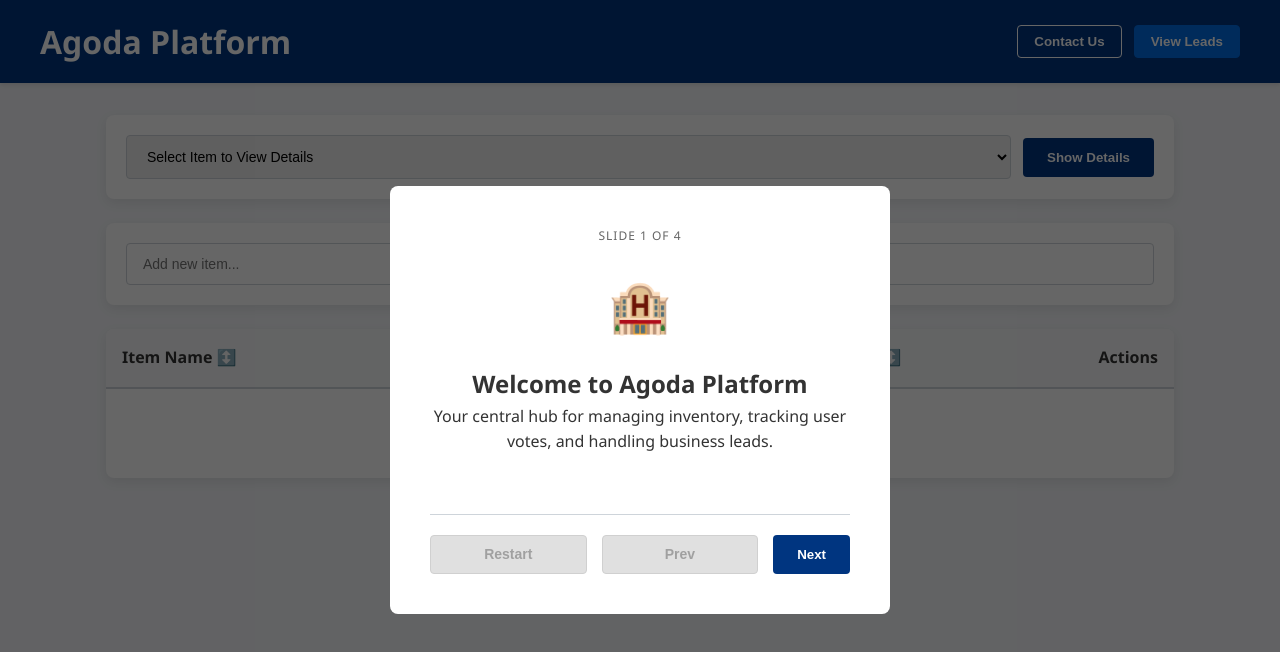
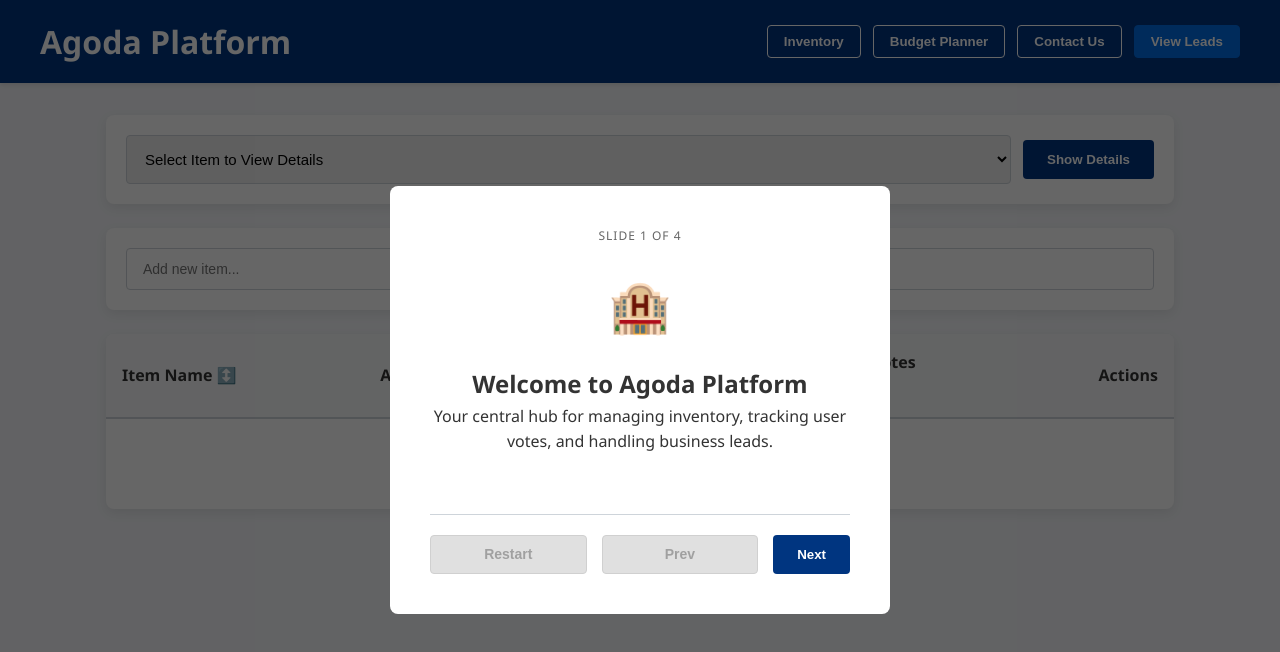
Before and after one commit to manasgupta19/item-manager, a React (Vite) app: page / in a window 1280 px wide. Shown: the top 652 px of the page. Built offline with nearby package versions, Linux system fonts and the light colour scheme.

Commit message:
budget estimator

```diff
--- a/src/App.css
+++ b/src/App.css
@@ -145,22 +145,35 @@ body {
 }
 
 .list-header, .list-row {
-  display: grid;
+  display: grid !important;
+  /* Columns: Name | Amount | Date | Up | Down | Actions */
+  /* We use 1.8fr for Actions to ensure the two buttons never wrap */
+  grid-template-columns: 2fr 1fr 1.5fr 0.8fr 0.8fr 1.8fr;
+  gap: 15px;
+  align-items: center;
+  width: 100%;
   padding: 1rem;
-  align-items: center;
 }
 
-/* Inventory: 5 Columns */
 .list-header {
-  grid-template-columns: 2fr 1.5fr 1fr 1fr 1.5fr;
   background-color: #f8f9fa;
   font-weight: 700;
   border-bottom: 2px solid var(--agoda-gray-border);
 }
 
 .list-row {
-  grid-template-columns: 2fr 1.5fr 1fr 1fr 1.5fr;
   border-bottom: 1px solid #eee;
+  background: white;
+}
+
+/* Force Actions to stay in one horizontal line */
+.col-actions {
+  display: flex !important;
+  flex-direction: row !important; /* Explicitly horizontal */
+  gap: 8px;
+  justify-content: flex-end;
+  white-space: nowrap;
+  min-width: 160px; /* Minimum space needed for View + Remove */
 }
 
 /* Leads Override: 3 Columns */
@@ -233,6 +246,24 @@ body {
   display: flex;
   flex-direction: column;
   gap: 1.2rem;
+}
+
+.vertical-form .layout-column {
+  width: 100% !important;
+  display: flex;
+  flex-direction: column;
+}
+
+.vertical-form input,
+.vertical-form textarea,
+.agoda-select,
+.budget-input {
+  width: 100% !important;
+  padding: 14px;
+  border: 1px solid var(--agoda-gray-border);
+  border-radius: var(--agoda-radius-sm);
+  font-size: 15px;
+  outline: none;
 }
 
 .form-message-box {
@@ -404,3 +435,17 @@ button:disabled {
   cursor: not-allowed;
   box-shadow: none;
 }
+
+/* ==========================================================================
+   4. BUDGET PLANNER & CALCULATOR STYLES
+   ========================================================================== */
+.budget-header-box {
+  text-align: center;
+  margin-bottom: 2rem;
+}
+
+.units-count {
+  font-weight: 700;
+  color: var(--agoda-blue-secondary);
+  font-size: 1.1rem;
+}
--- a/src/App.jsx
+++ b/src/App.jsx
@@ -5,6 +5,7 @@ import InventoryTable from "./components/InventoryTable";
 import ContactForm from "./components/ContactForm";
 import ItemDetail from "./components/ItemDetail";
 import OnboardingTutorial from "./components/OnboardingTutorial";
+import BudgetEstimator from "./components/BudgetEstimator";
 import "./App.css";
 
 const TUTORIAL_SLIDES = [
@@ -34,7 +35,7 @@ export default function App() {
   const [showTutorial, setShowTutorial] = useState(true);
   const [view, setView] = useState("inventory");
   const [selectedItemId, setSelectedItemId] = useState(null);
-  const { items, addItem, removeItem, handleVote } = useItemList();
+  const { items, addItem, removeItem, handleVote, updatePrice } = useItemList();
   const { leads, addLead, removeLead } = useLeads();
 
   /**
@@ -81,15 +82,11 @@ export default function App() {
             Agoda Platform
           </h1>
           <nav className="nav-actions">
-            <button className="nav-btn" onClick={() => setView("contact")}>
-              Contact Us
-            </button>
-            <button
-              className="nav-btn secondary"
-              onClick={() => setView("leads")}
-            >
-              View Leads
-            </button>
+            {/* Added Budget Planner to Nav */}
+            <button className="nav-btn" onClick={() => setView("inventory")}>Inventory</button>
+            <button className="nav-btn" onClick={() => setView("budget")}>Budget Planner</button>
+            <button className="nav-btn" onClick={() => setView("contact")}>Contact Us</button>
+            <button className="nav-btn secondary" onClick={() => setView("leads")}>View Leads</button>
           </nav>
         </div>
       </header>
@@ -106,18 +103,24 @@ export default function App() {
           />
         )}
 
+        {/* New Budget Estimator View */}
+        {view === "budget" && (
+          <BudgetEstimator items={items} />
+        )}
+
         {/* Detailed Item View with Cyclic Navigation */}
         {view === "details" && selectedItemId && (
           <ItemDetail
             item={items.find((i) => i.id === selectedItemId)}
             onNext={handleNextItem}
             onBack={handleReturnToInventory}
+            onUpdatePrice={updatePrice}
           />
         )}
 
         {/* Contact Form Submission */}
         {view === "contact" && (
-          <ContactForm onToggleView={setView} onAddLead={addLead} onRemoveLead={removeLead}/>
+          <ContactForm onToggleView={setView} onAddLead={addLead} onRemoveLead={removeLead} />
         )}
 
         {/* Leads Management View */}
--- /dev/null
+++ b/src/components/BudgetEstimator.jsx
@@ -0,0 +1,84 @@
+import React, { useState } from "react";
+
+const BudgetEstimator = ({ items }) => {
+  const [amount, setAmount] = useState("");
+  const [error, setError] = useState("");
+  const availableBalance = 20000.00; // Agoda user limit
+
+  const handleAmountChange = (e) => {
+    const value = e.target.value;
+    setAmount(value);
+
+    if (value === "") {
+      setError("Amount cannot be empty");
+    } else {
+      const numValue = parseFloat(value);
+      if (numValue < 0.01) {
+        setError("Amount cannot be less than $0.01");
+      } else if (numValue > availableBalance) {
+        setError("Amount cannot exceed the available balance");
+      } else {
+        setError("");
+      }
+    }
+  };
+
+  return (
+    <div className="layout-column align-items-center">
+      <div className="form-card budget-header-box">
+        <h2 className="form-title">Affordability Calculator</h2>
+        <label>
+          I want to spend $
+          <input
+            className="budget-input"
+            style={{ width: '150px', display: 'inline-block', margin: '0 10px' }}
+            type="number"
+            value={amount}
+            onChange={handleAmountChange}
+            placeholder="USD"
+          />
+          of my <strong>${availableBalance.toLocaleString()}</strong>:
+        </label>
+        {error && (
+          <p className="error-text" data-testid="error-message" style={{ marginTop: '10px' }}>
+            {error}
+          </p>
+        )}
+      </div>
+
+      <div className="table-container mt-20" style={{ width: '100%' }}>
+        <div className="list-header">
+          <span>Item Name</span>
+          <span>Price (per unit)</span>
+          <span>Units Afforded</span>
+        </div>
+        {items.length === 0 ? (
+          <p className="empty-state">No inventory items to calculate.</p>
+        ) : (
+          items.map((item) => {
+            let unitsDisplay = "0";
+
+            if (amount !== "") {
+              if (error && error !== "Amount cannot be empty") {
+                unitsDisplay = "n/a"; // Logic from CryptoRank: range errors show n/a
+              } else if (!error) {
+                // Calculation: Budget / Item Price
+                unitsDisplay = Math.floor(parseFloat(amount) / item.price).toString();
+              }
+            }
+
+            return (
+              <div key={item.id} className="list-row">
+                <span>{item.text}</span>
+                <span>${item.price.toFixed(2)}</span>
+                <span className="units-count" data-testid="units-count">{unitsDisplay}</span>
+              </div>
+            );
+          })
+        )}
+      </div>
+    </div>
+  );
+};
+
+export default BudgetEstimator;
--- a/src/components/InventoryTable.jsx
+++ b/src/components/InventoryTable.jsx
@@ -113,6 +113,10 @@ const InventoryTable = ({ items, onAdd, onRemove, onVote, onViewDetails }) => {
                     <div className="col-name sortable" onClick={() => handleSort("text")}>
                         Item Name {getSortIcon("text")}
                     </div>
+                    {/* NEW: Amount Header */}
+                    <div className="col-amount">
+                        Amount ($)
+                    </div>
                     <div className="col-date sortable" onClick={() => handleSort("date")}>
                         Date Added {getSortIcon("date")}
                     </div>
--- a/src/components/ItemDetail.jsx
+++ b/src/components/ItemDetail.jsx
@@ -1,6 +1,18 @@
-import React from "react";
+import React, { useState, useEffect } from "react";
 
-const ItemDetail = ({ item, onNext, onBack }) => {
+const ItemDetail = ({ item, onNext, onBack, onUpdatePrice }) => {
+    const [editPrice, setEditPrice] = useState(item.price);
+
+    // Sync internal state if the item changes via "Next Item"
+    useEffect(() => {
+        setEditPrice(item.price);
+    }, [item]);
+
+    const handleSave = () => {
+        onUpdatePrice(item.id, editPrice);
+        alert("Price updated successfully!");
+    };
+
     return (
         <div className="form-card details-view">
             <div className="detail-header">
@@ -12,6 +24,21 @@ const ItemDetail = ({ item, onNext, onBack }) => {
             <div className="detail-profile">
                 <h4>{item.text}</h4>
                 <p><strong>Date Added:</strong> {new Date(item.date).toLocaleString()}</p>
+                <div className="price-update-section mt-20">
+                    <label>Update Unit Price ($):</label>
+                    <div className="input-group mt-10">
+                        <input
+                            type="number"
+                            value={editPrice}
+                            onChange={(e) => setEditPrice(e.target.value)}
+                            className="agoda-select"
+                            style={{ width: '150px' }}
+                        />
+                        <button onClick={handleSave} className="submit-btn" style={{ marginLeft: '10px' }}>
+                            Save Price
+                        </button>
+                    </div>
+                </div>
                 <div className="detail-stats">
                     <span className="upvotes">👍 {item.upvotes}</span>
                     <span className="downvotes">👎 {item.downvotes}</span>
--- a/src/components/ListItem.jsx
+++ b/src/components/ListItem.jsx
@@ -10,6 +10,9 @@ const ListItem = React.memo(({ item, onRemove, onVote, onViewDetails }) => {
   return (
     <li data-testid="list-item" className="list-row">
       <div className="col-name">{item.text}</div>
+      <div className="col-amount">
+        ${item.price?.toFixed(2) || "100.00"}
+      </div>
       <div className="col-date">{formattedDateTime}</div>
 
       <div className="col-votes">
--- a/src/hooks/useItemList.js
+++ b/src/hooks/useItemList.js
@@ -4,12 +4,13 @@ export const useItemList = () => {
   const [items, setItems] = useState(() => {
     const saved = localStorage.getItem("agoda_item_manager");
     const parsed = saved ? JSON.parse(saved) : [];
-    // Data Migration: Ensure all items have a date
+    // Data Migration: Ensure all items have a date AND a price
     return parsed.map(item => ({
       ...item,
       upvotes: item.upvotes ?? 0,
       downvotes: item.downvotes ?? 0,
-      date: item.date ?? new Date().toISOString()
+      date: item.date ?? new Date().toISOString(),
+      price: item.price ?? 100.00 // Default price for existing items
     }));
   });
 
@@ -17,7 +18,8 @@ export const useItemList = () => {
     localStorage.setItem("agoda_item_manager", JSON.stringify(items));
   }, [items]);
 
-  const addItem = useCallback((text) => {
+  // Updated to accept an optional price
+  const addItem = useCallback((text, price = 100) => {
     const trimmed = text.trim();
     if (!trimmed) return;
     setItems((prev) => {
@@ -27,9 +29,17 @@ export const useItemList = () => {
         text: trimmed,
         upvotes: 0,
         downvotes: 0,
-        date: new Date().toISOString() // Set timestamp on creation
+        date: new Date().toISOString(),
+        price: parseFloat(price) || 100.00 // Store price as a number
       }];
     });
+  }, []);
+
+  // NEW: Function to update price
+  const updatePrice = useCallback((id, newPrice) => {
+    setItems(prev => prev.map(i =>
+      i.id === id ? { ...i, price: parseFloat(newPrice) || 0 } : i
+    ));
   }, []);
 
   const handleVote = useCallback((id, type) => {
@@ -40,5 +50,5 @@ export const useItemList = () => {
     setItems(prev => prev.filter(i => i.id !== id));
   }, []);
 
-  return { items, addItem, removeItem, handleVote };
+  return { items, addItem, removeItem, handleVote, updatePrice };
 };
```
Also changed, not shown: 1 other file (tests, documents, lock files or other folders). Lines whose indentation alone changed are shown as unchanged.
